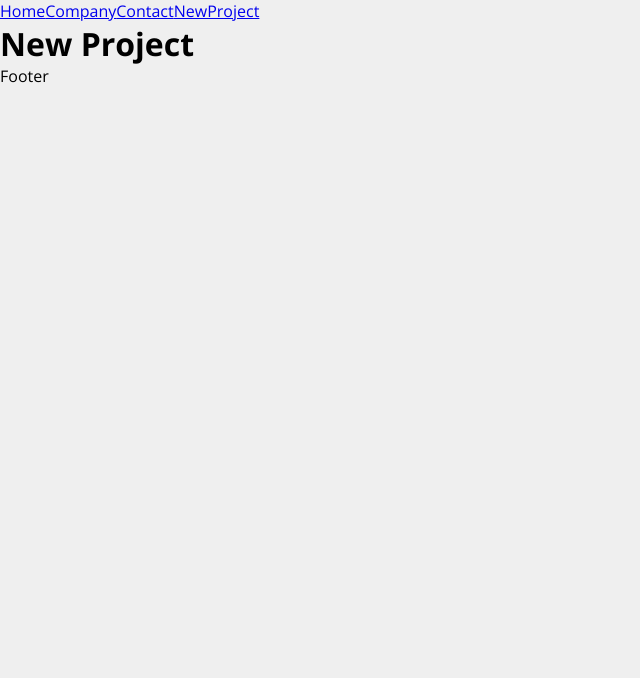
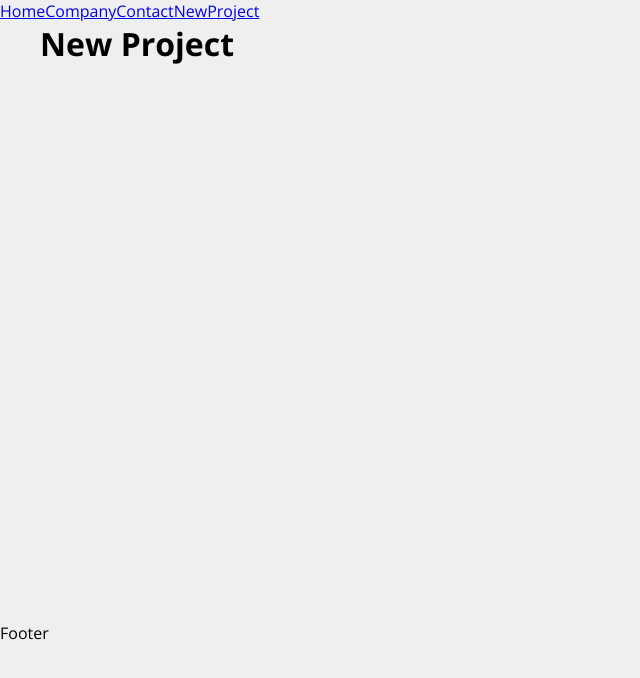
Before and after one commit to brunosa91/Cost-react, a React (Create React App) app: page /newproject in a window 1280 px wide. Shown: the top 678 px of the page, without its empty margins (0-640 px from the left). Built offline with nearby package versions, Linux system fonts and the light colour scheme; a web font is replaced by a local one.

Commit message:
realizado o encapsulamento

```diff
--- a/src/App.js
+++ b/src/App.js
@@ -5,21 +5,25 @@
 import NewProject from "./components/pages/NewProject";
 import Home from "./components/pages/Home";
 
+import Container from "./components/layout/Container";
+
 function App() {
   return (
     <BrowserRouter>
-      <ul>
+      <div>
         <Link to="/">Home</Link>
         <Link to="/company">Company</Link>
         <Link to="/contact">Contact</Link>
         <Link to="/newproject">NewProject</Link>
-      </ul>
+      </div>
+      <Container customClass="min-height">
         <Switch>
           <Route path="/" element={<Home />} />
           <Route path="/company" element={<Company />} />
           <Route path="/contact" element={<Contact />} />
           <Route path="/newproject" element={<NewProject />} />
         </Switch>
+      </Container>
 
       <p>Footer</p>
     </BrowserRouter>
--- /dev/null
+++ b/src/components/layout/Container.module.css
@@ -0,0 +1,20 @@
+.container {
+  width: 1200px;
+  display: flex;
+  justify-content: space-between;
+  margin: 0 auto;
+  flex-wrap: wrap;
+}
+
+.min-height {
+  min-height: 75%;
+}
+
+.start {
+  justify-content: flex-start;
+}
+
+.column {
+  flex-direction: column;
+  justify-content: flex-start;
+}
```
Lines whose indentation alone changed are shown as unchanged.
